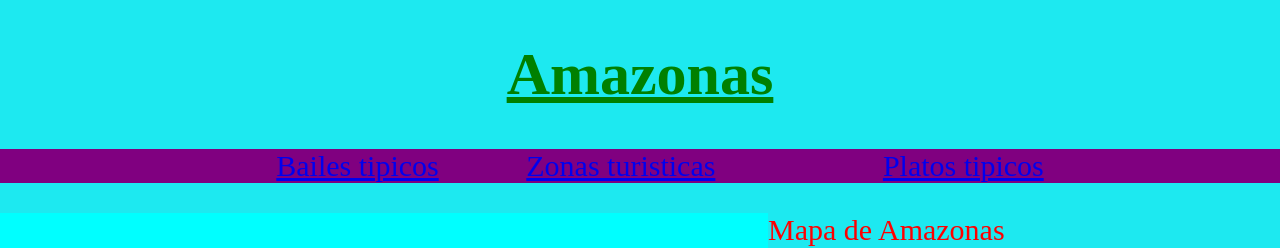
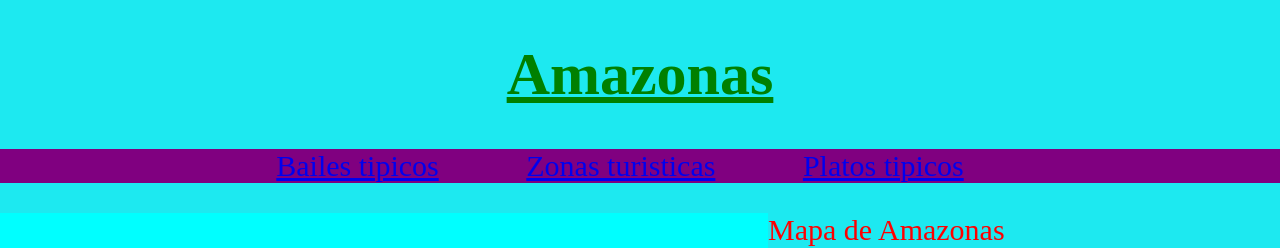
Before and after one commit to joelMV1/joelMV1.github.io, a plain HTML site: page index.html in a window 1280 px wide. Shown: the top 248 px of the page. Drawn offline with Linux system fonts and the light colour scheme.

Commit message:
version 3

```diff
--- a/index.html
+++ b/index.html
@@ -16,7 +16,7 @@
 
         <li style="display: inline; text-align: center; margin: 0 80px 0 0 ;"><a href="/joelmv1.github.io/bailes.html">Bailes tipicos</a></li>
         <li style="display: inline; text-align: center; margin: 0 80px 0 0 ;"><a href="/joelmv1.github.io/turismo.html">Zonas turisticas</a></li>
-        <li style="display: inline; text-align: center; margin: 0 80px 0 0 ;"></li><a href="/joelmv1.github.io/comidas.html">Platos tipicos</a>
+        <li style="display: inline; text-align: center; margin: 0 80px 0 0 ;"><a href="/joelmv1.github.io/comidas.html">Platos tipicos</a></li>
     </ul>
     </nav>
     <section style="background-color:aqua; color:black; width:60%; float: left; height: 50%;">
```
